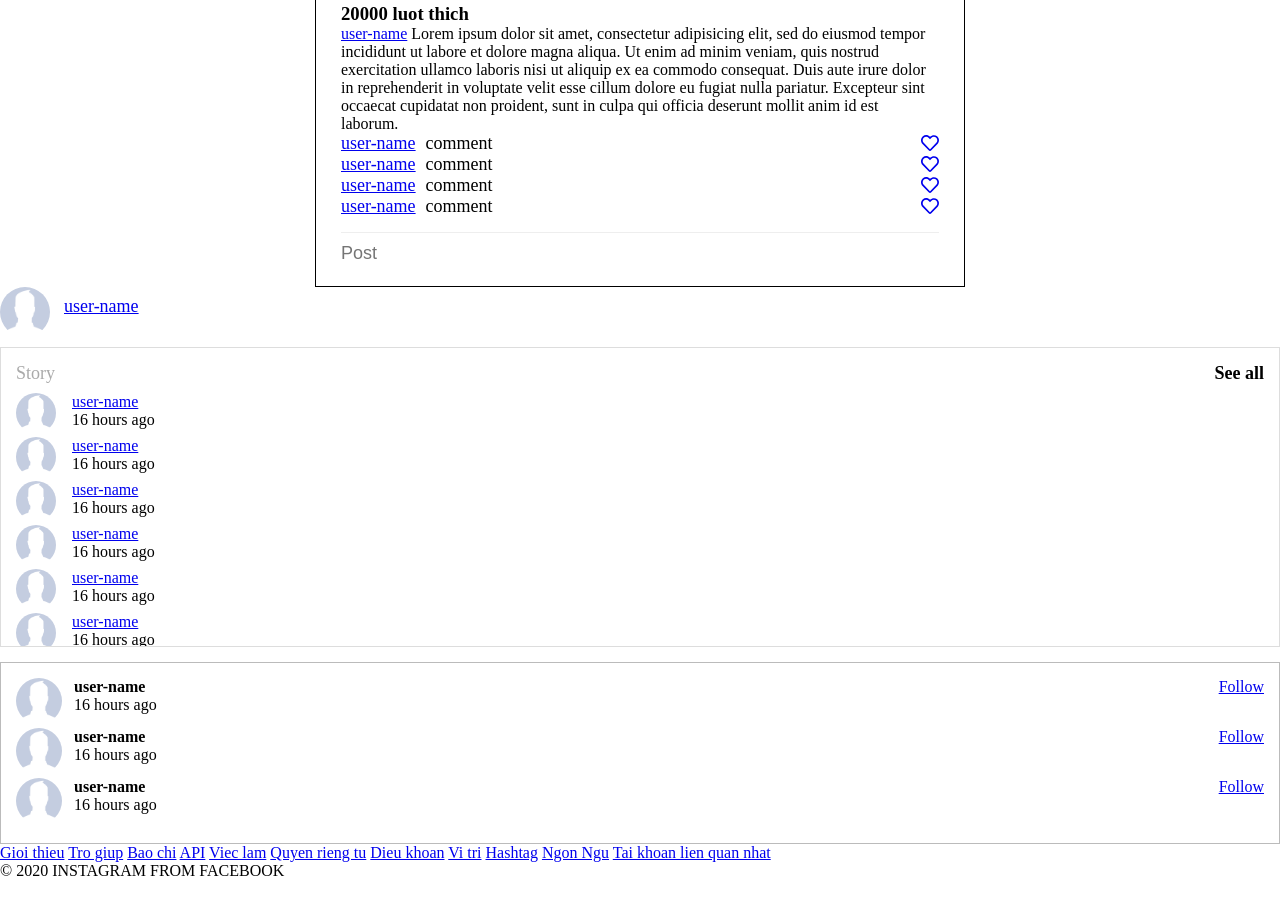
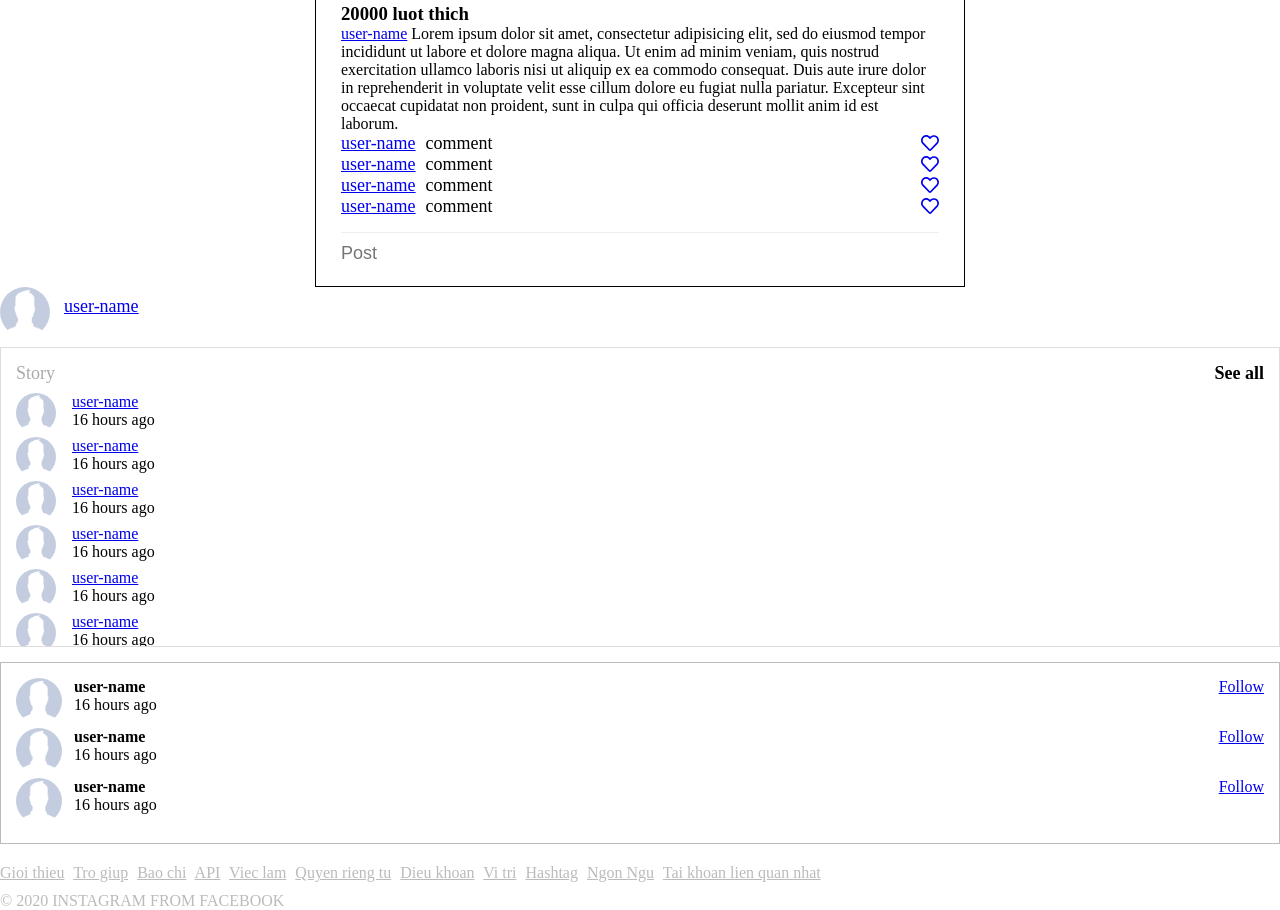
Before and after one commit to LeDucLoi193/clone-instagram, a plain HTML site: page components/components.html in a window 1280 px wide. Shown: the part 788-1698 px from the top of the page. Before the commit the page ends 1668 px from the top, so only its background shows below. Drawn offline with Linux system fonts and the light colour scheme.

Commit message:
style components in footer

```diff
--- a/components/components.html
+++ b/components/components.html
@@ -6,6 +6,7 @@
   <link rel="stylesheet" type="text/css" href="article-header.css">
   <link rel="stylesheet" type="text/css" href="article-main.css">
   <link rel="stylesheet" type="text/css" href="sidebar.css">
+  <link rel="stylesheet" type="text/css" href="footer.css">
 </head>
 <body>
 
@@ -169,7 +170,7 @@
 
 <!-- footer -->
 <div class="extends">
-  <div>
+  <div class="links">
     <a href="#">Gioi thieu</a>
     <a href="#">Tro giup</a>
     <a href="#">Bao chi</a>
--- /dev/null
+++ b/components/footer.css
@@ -0,0 +1,12 @@
+.extends .links {
+	margin-bottom: 10px;
+}
+
+.extends a {
+	color: #BBB;
+	margin-right: 5px;
+}
+
+.extends p {
+	color: #BBB;
+}
--- a/components/sidebar.css
+++ b/components/sidebar.css
@@ -63,6 +63,7 @@ img {
 .suggestions {
   border: 1px solid #BBB;
   padding: 15px;
+  margin-bottom: 20px;
 }
 
 .suggestions .user-suggestion {
```
